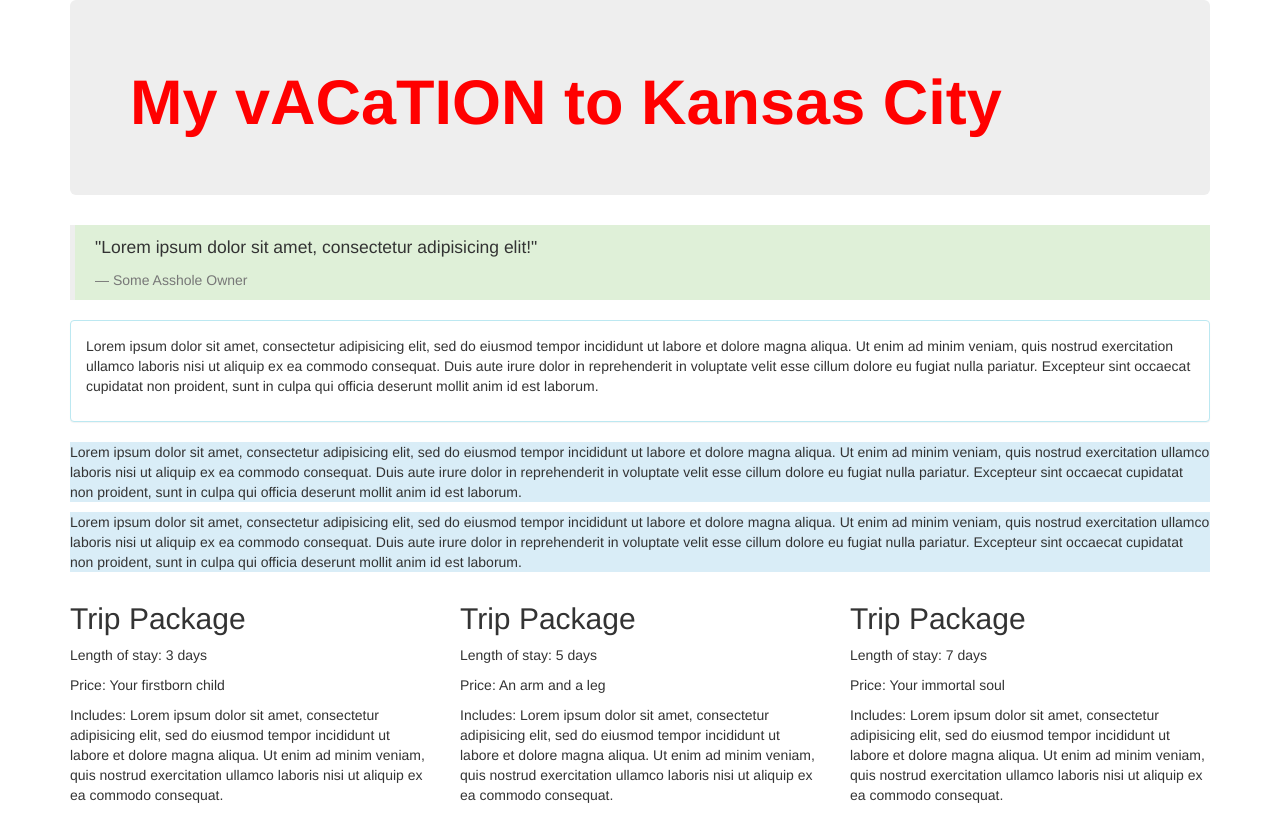
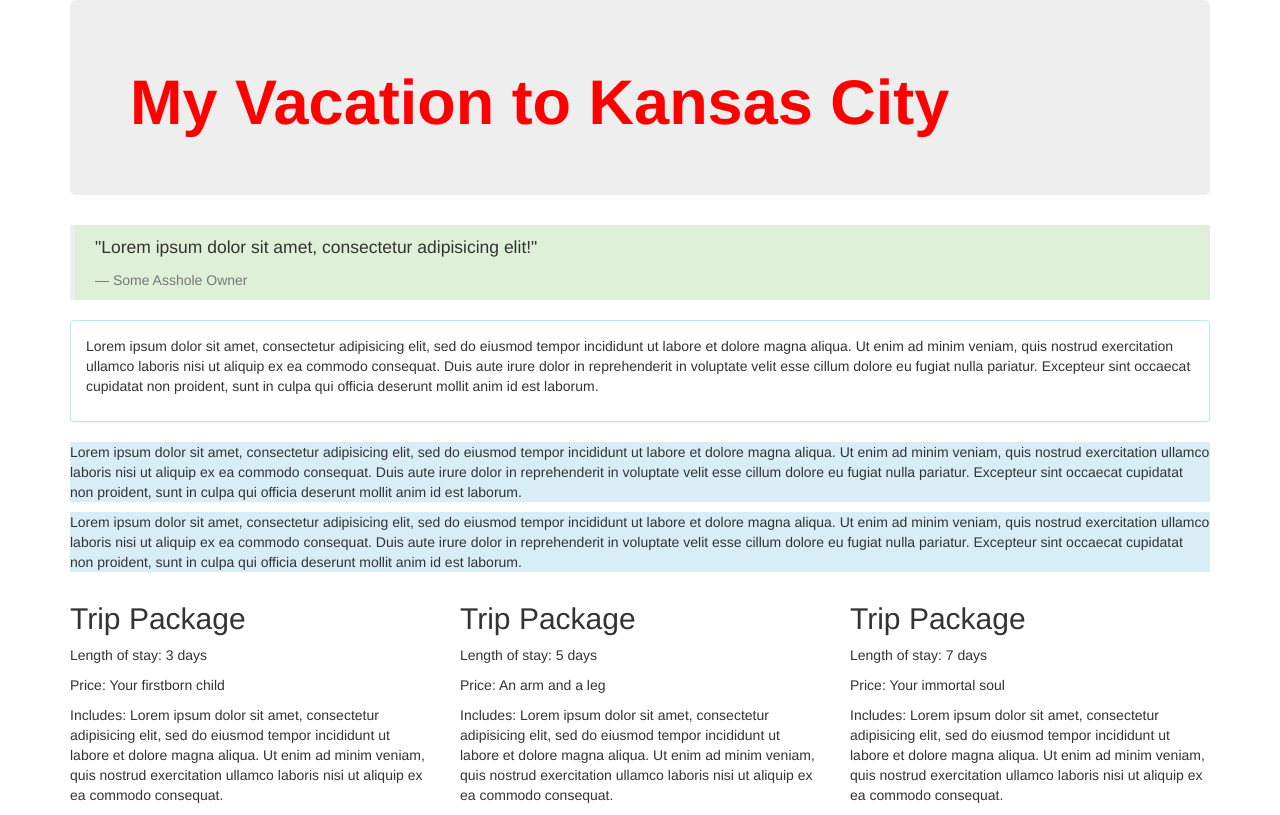
Before and after one commit to JuniperxandxLamplight/Kansas-City-Vacay, a plain HTML site: page index.html in a window 1280 px wide. Drawn offline with Linux system fonts and the light colour scheme.

Commit message:
fixed spelling

```diff
--- a/index.html
+++ b/index.html
@@ -9,7 +9,7 @@
   <body>
     <div class="container">
       <div class="jumbotron">
-        <h1 class="color">My vACaTION to Kansas City</h1>
+        <h1 class="color">My Vacation to Kansas City</h1>
       </div>
 
       <blockquote class="bg-success">
```
